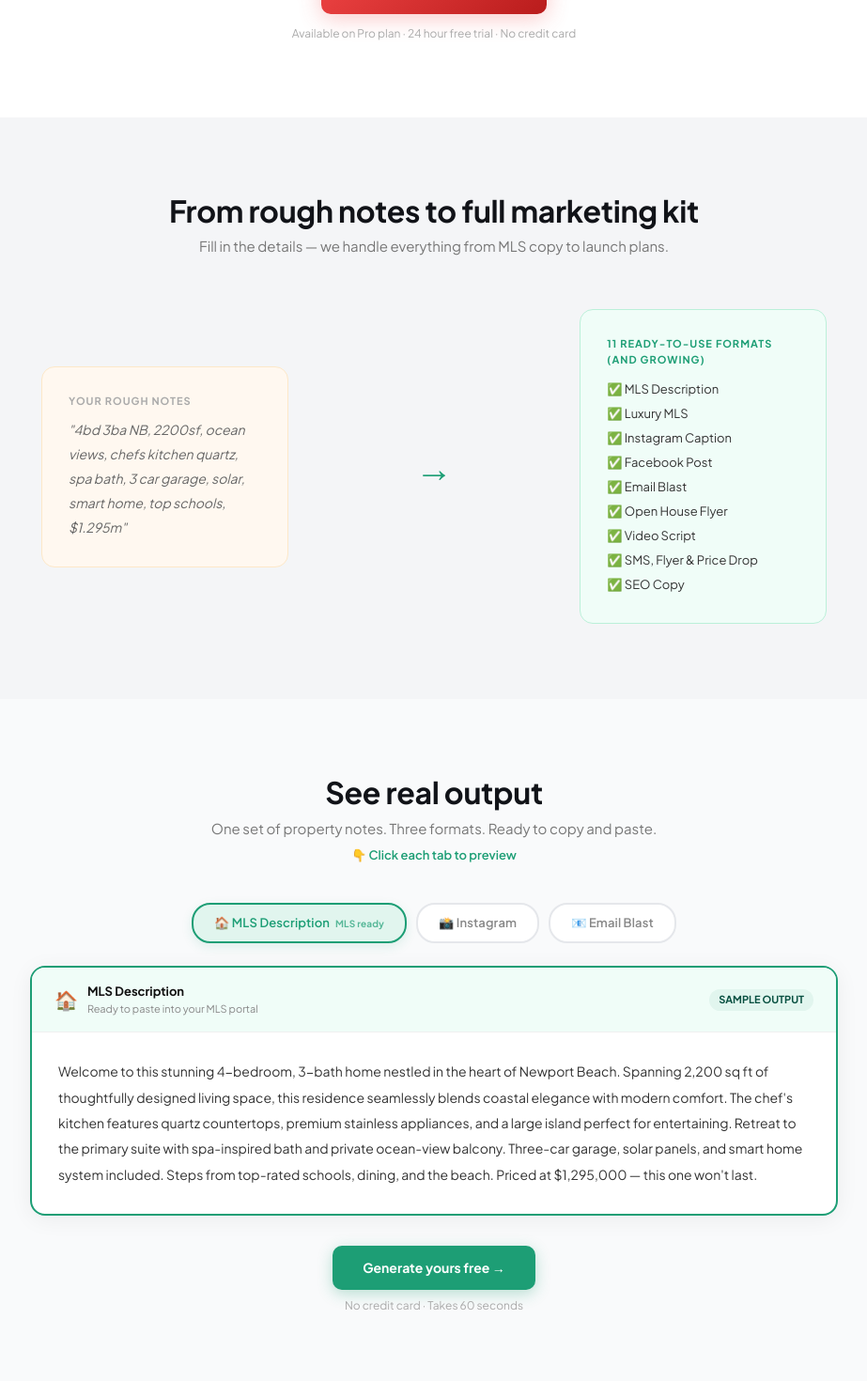
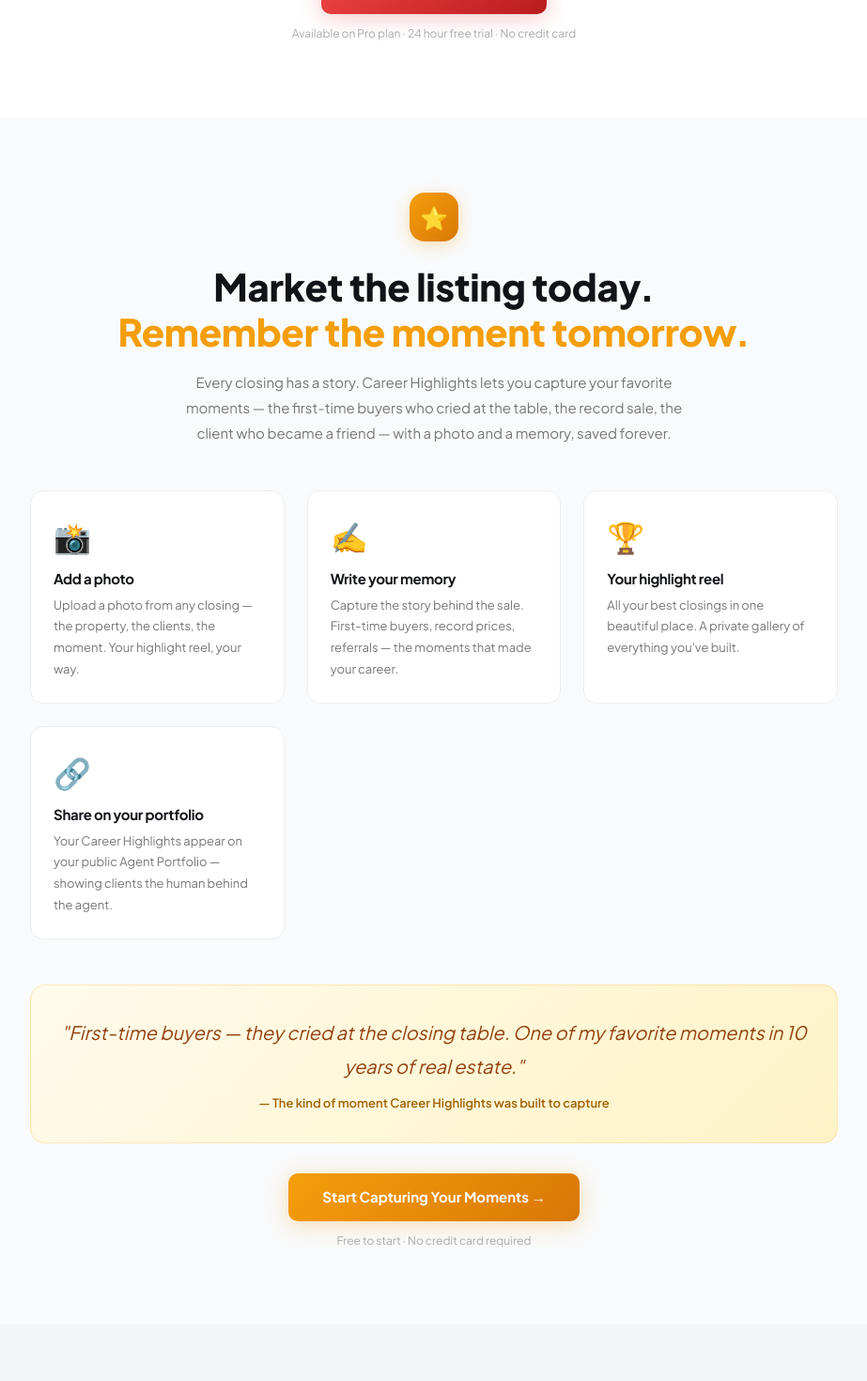
Before and after one commit to APD013/listing-whisperer, a Next.js app: page / in a window 1280 px wide. Shown: the part 4940-6410 px from the top of the page at 94% size, without its empty margins (178-1101 px from the left). Built offline with nearby package versions, Linux system fonts and the light colour scheme; no server answers.

Commit message:
Add Career Highlights section to homepage

```diff
--- a/src/app/page.tsx
+++ b/src/app/page.tsx
@@ -291,6 +291,51 @@ export default function Home() {
         </div>
       </section>
 
+      {/* CAREER HIGHLIGHTS SECTION */}
+      <section style={{padding:'5rem 2rem',background:'#f9fafb'}}>
+        <div style={{maxWidth:'860px',margin:'0 auto'}}>
+          <div style={{display:'flex',alignItems:'center',justifyContent:'center',gap:'12px',marginBottom:'1.5rem'}}>
+            <div style={{width:'52px',height:'52px',background:'linear-gradient(135deg,#f59e0b,#d97706)',borderRadius:'16px',display:'flex',alignItems:'center',justifyContent:'center',fontSize:'24px',boxShadow:'0 4px 16px rgba(245,158,11,0.3)'}}>⭐</div>
+          </div>
+          <h2 style={{textAlign:'center',fontSize:'clamp(1.75rem, 4vw, 2.5rem)',fontWeight:'800',marginBottom:'1rem',letterSpacing:'-0.3px'}}>
+            Market the listing today.<br/>
+            <span style={{color:'#f59e0b'}}>Remember the moment tomorrow.</span>
+          </h2>
+          <p style={{textAlign:'center',fontSize:'15px',color:'#777',maxWidth:'560px',margin:'0 auto 3rem',lineHeight:'1.8'}}>
+            Every closing has a story. Career Highlights lets you capture your favorite moments — the first-time buyers who cried at the table, the record sale, the client who became a friend — with a photo and a memory, saved forever.
+          </p>
+          <div style={{display:'grid',gridTemplateColumns:'repeat(auto-fit, minmax(220px, 1fr))',gap:'1.5rem',marginBottom:'3rem'}}>
+            {[
+              {icon:'📸',title:'Add a photo',desc:'Upload a photo from any closing — the property, the clients, the moment. Your highlight reel, your way.'},
+              {icon:'✍️',title:'Write your memory',desc:'Capture the story behind the sale. First-time buyers, record prices, referrals — the moments that made your career.'},
+              {icon:'🏆',title:'Your highlight reel',desc:'All your best closings in one beautiful place. A private gallery of everything you\'ve built.'},
+              {icon:'🔗',title:'Share on your portfolio',desc:'Your Career Highlights appear on your public Agent Portfolio — showing clients the human behind the agent.'},
+            ].map(({icon,title,desc}) => (
+              <div key={title} style={{background:'#fff',borderRadius:'14px',padding:'1.5rem',border:'1px solid #eee',transition:'all 0.2s'}}
+                onMouseOver={e => {e.currentTarget.style.borderColor='#f59e0b';e.currentTarget.style.boxShadow='0 4px 20px rgba(245,158,11,0.1)'}}
+                onMouseOut={e => {e.currentTarget.style.borderColor='#eee';e.currentTarget.style.boxShadow='none'}}>
+                <div style={{fontSize:'2rem',marginBottom:'12px'}}>{icon}</div>
+                <h3 style={{fontSize:'15px',fontWeight:'700',marginBottom:'8px'}}>{title}</h3>
+                <p style={{fontSize:'13px',color:'#777',lineHeight:'1.75',margin:'0'}}>{desc}</p>
+              </div>
+            ))}
+          </div>
+          <div style={{background:'linear-gradient(135deg,#fffbeb,#fef3c7)',border:'1px solid rgba(245,158,11,0.2)',borderRadius:'16px',padding:'2rem',marginBottom:'2rem',textAlign:'center'}}>
+            <p style={{fontSize:'1.25rem',fontStyle:'italic',color:'#92400e',lineHeight:'1.8',margin:'0 0 12px'}}>
+              "First-time buyers — they cried at the closing table. One of my favorite moments in 10 years of real estate."
+            </p>
+            <p style={{fontSize:'13px',color:'#a16207',margin:'0',fontWeight:'600'}}>— The kind of moment Career Highlights was built to capture</p>
+          </div>
+          <div style={{textAlign:'center'}}>
+            <a href="/signup"
+              style={{display:'inline-block',background:'linear-gradient(135deg,#f59e0b,#d97706)',color:'#fff',padding:'14px 36px',borderRadius:'10px',textDecoration:'none',fontWeight:'700',fontSize:'15px',boxShadow:'0 4px 24px rgba(245,158,11,0.3)',marginBottom:'12px'}}>
+              Start Capturing Your Moments →
+            </a>
+            <p style={{fontSize:'12px',color:'#aaa',margin:'0'}}>Free to start · No credit card required</p>
+          </div>
+        </div>
+      </section>
+
       {/* BEFORE/AFTER */}
       <section style={{padding:'5rem 2rem',maxWidth:'900px',margin:'0 auto'}}>
         <h2 style={{textAlign:'center',fontSize:'2rem',fontWeight:'700',marginBottom:'0.5rem',letterSpacing:'-0.3px'}}>From rough notes to full marketing kit</h2>
```
